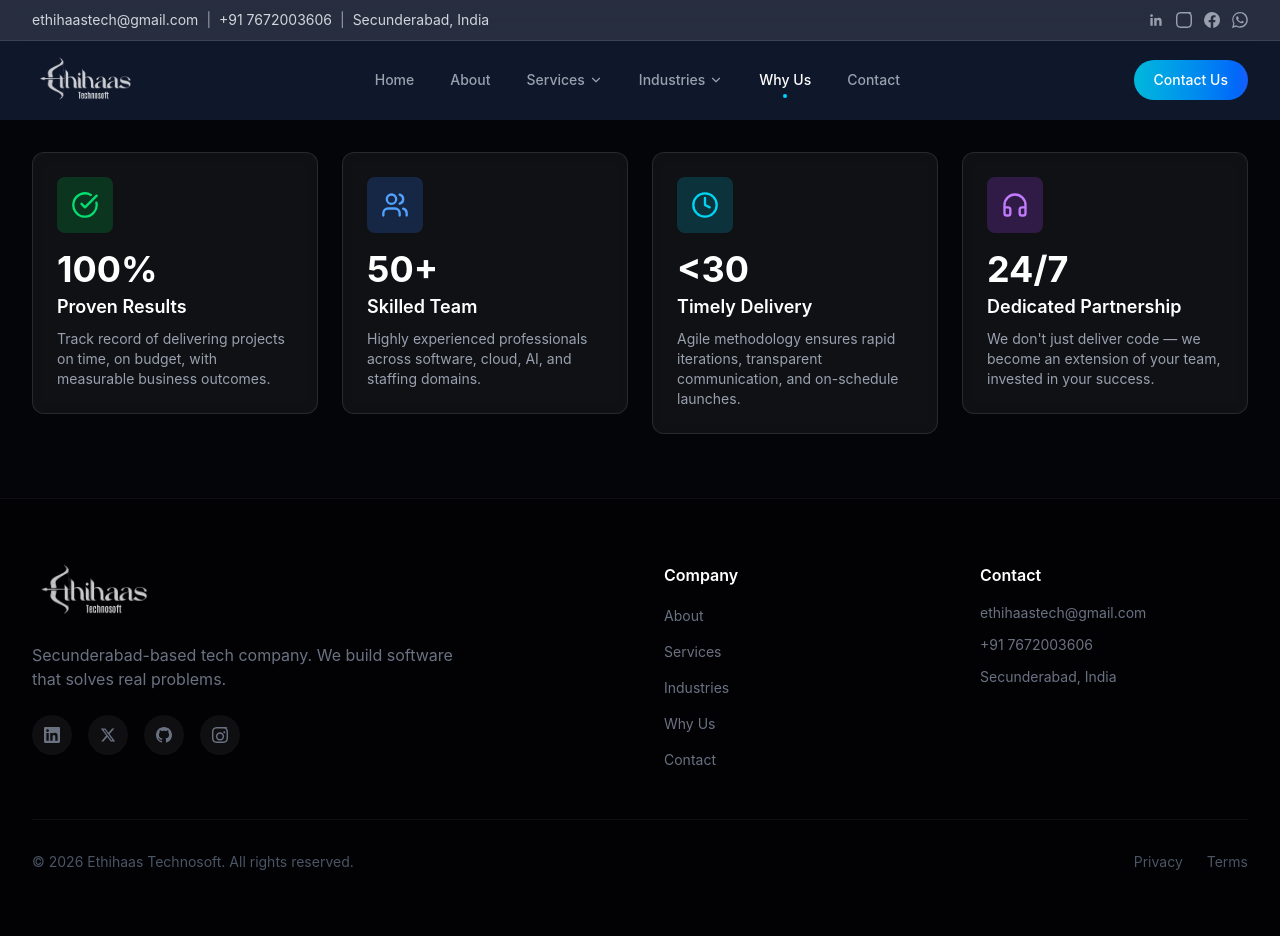
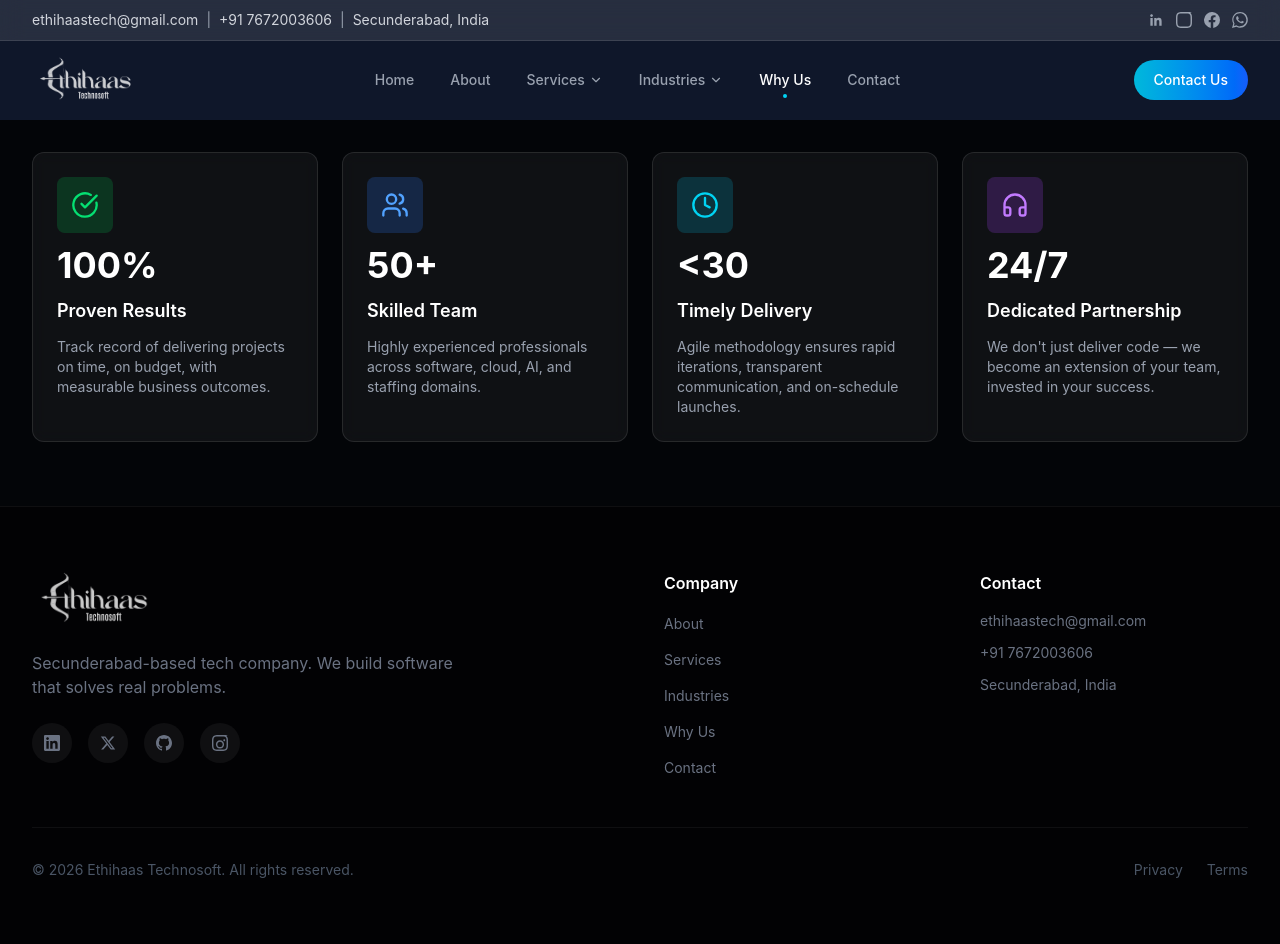
Before and after one commit to archanadeshpal526-create/Etechnosoft-Website, a React (Vite) app: page /why-us in a window 1280 px wide. Built offline with nearby package versions, Linux system fonts and the light colour scheme.

Commit message:
Fix Why Us card grid alignment and equal heights

```diff
--- a/src/components/WhyChooseUs.jsx
+++ b/src/components/WhyChooseUs.jsx
@@ -47,7 +47,7 @@ export default function WhyChooseUs() {
   return (
     <section ref={ref} id="why-us" className="pt-8 pb-16 bg-[#030508]">
       <div className="max-w-7xl mx-auto px-4 sm:px-6 lg:px-8">
-        <div className="grid md:grid-cols-4 sm:grid-cols-2 gap-6 items-start">
+        <div className="grid grid-cols-1 sm:grid-cols-2 lg:grid-cols-4 gap-6">
           {features.map((feature, index) => (
             <motion.div
               key={feature.id}
@@ -56,16 +56,18 @@ export default function WhyChooseUs() {
               viewport={{ once: true }}
               transition={{ delay: index * 0.1, duration: 0.5 }}
               whileHover={{ scale: 1.02, y: -5 }}
-              className="p-6 bg-white/5 backdrop-blur-sm border border-white/10 rounded-xl hover:bg-white/10 hover:border-cyan-500/30 transition-all cursor-pointer group"
+              className="h-full p-6 bg-white/5 backdrop-blur-sm border border-white/10 rounded-xl hover:bg-white/10 hover:border-cyan-500/30 transition-all cursor-pointer group flex flex-col justify-between items-start text-left"
             >
-              <div className={`w-14 h-14 ${feature.bg} rounded-lg flex items-center justify-center mb-4`}>
-                <feature.icon className={`w-7 h-7 ${feature.color}`} />
+              <div className="flex flex-col items-start space-y-3">
+                <div className={`w-14 h-14 ${feature.bg} rounded-lg flex items-center justify-center`}>
+                  <feature.icon className={`w-7 h-7 ${feature.color}`} />
+                </div>
+                <h3 className="text-4xl font-bold text-white">{feature.highlight}</h3>
+                <h4 className="text-lg font-semibold text-white group-hover:text-cyan-400 transition-colors">
+                  {feature.title}
+                </h4>
+                <p className="text-gray-400 text-sm">{feature.description}</p>
               </div>
-              <h3 className="text-4xl font-bold text-white mb-1">{feature.highlight}</h3>
-              <h4 className="text-lg font-semibold text-white mb-2 group-hover:text-cyan-400 transition-colors">
-                {feature.title}
-              </h4>
-              <p className="text-gray-400 text-sm">{feature.description}</p>
             </motion.div>
           ))}
         </div>
```
